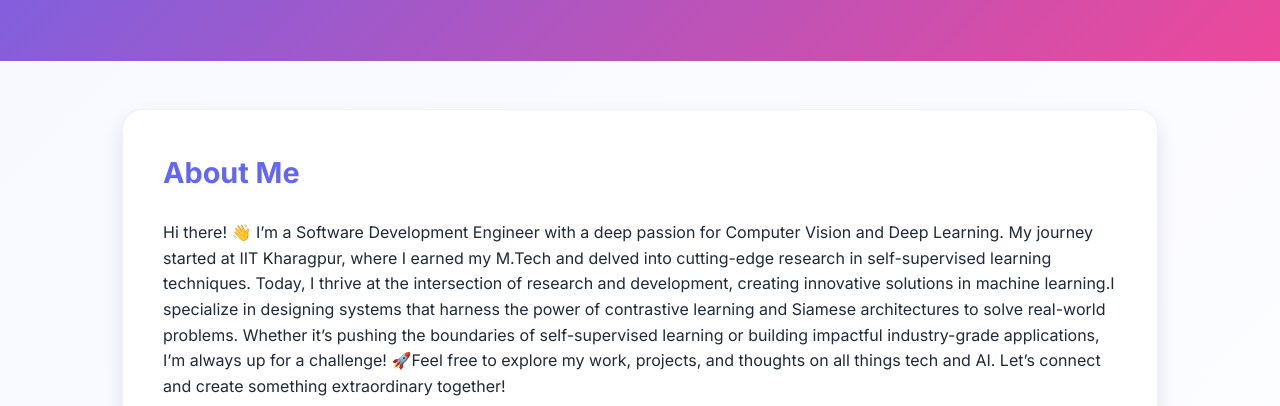
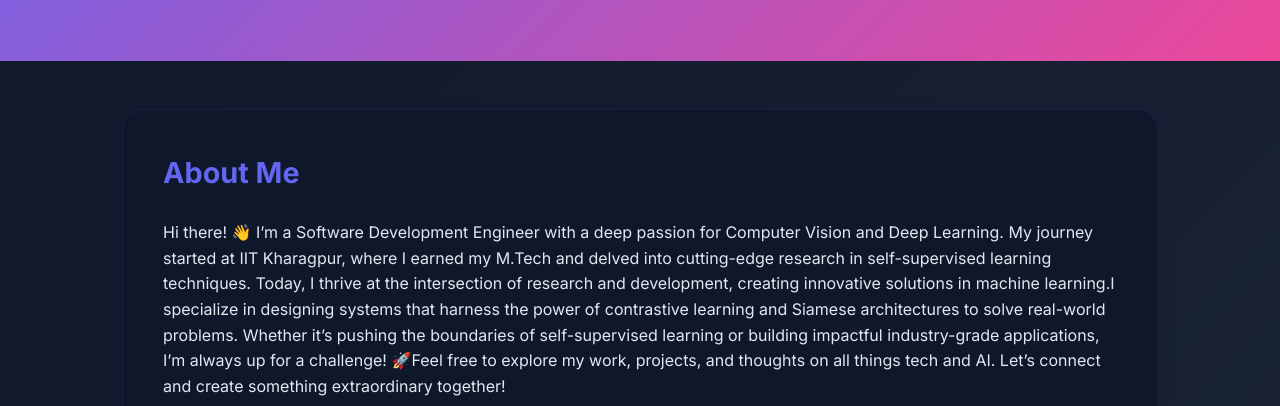
Before and after one commit to Abhishekjha3515/Abhishekjha3515.github.io, a plain HTML site: page index.html in a window 1280 px wide. Shown: the part 394-800 px from the top of the page. Drawn offline with Linux system fonts and the light colour scheme.

Commit message:
Update index.html

```diff
--- a/index.html
+++ b/index.html
@@ -246,11 +246,11 @@
         }
     </style>
 </head>
-<body>
+<body class="dark-mode">
     <button class="theme-toggle" aria-label="Toggle theme">🌓</button>
 
     <header>
-        <img src="https://media.licdn.com/dms/image/v2/D4D03AQFL5zraCJVLqw/profile-displayphoto-shrink_200_200/profile-displayphoto-shrink_200_200/0/1688663855815?e=1740009600&v=beta&t=ES2aOTO8bJMCy17FvjR4c6FzN9CiVA1gzWKGWV_UJjo" alt="Abhishek Kumar" class="profile-img">
+        <img src="https://media.licdn.com/dms/image/v2/D4D03AQFL5zraCJVLqw/profile-displayphoto-shrink_200_200/profile-displayphoto-shrink_200_200/0/1688663855815?e=1740009600&v=beta&t=ES2aOTO8bJMCy17FvjR4c6FzN9CiVA1gzWKGWV_UJjo" alt="Abhishek Kumar" class="profile-img" >
         <h1>Abhishek Kumar</h1>
         <p class="title">Software Development Engineer & ML Researcher</p>
     </header>
@@ -345,7 +345,7 @@
             // Theme toggle
             const themeToggle = document.querySelector('.theme-toggle');
             themeToggle.addEventListener('click', () => {
-                document.body.classList.toggle('dark-mode');
+                document.body.classList.toggle("dark-mode")
             });
 
             // Add hover effect to tech tags
```
